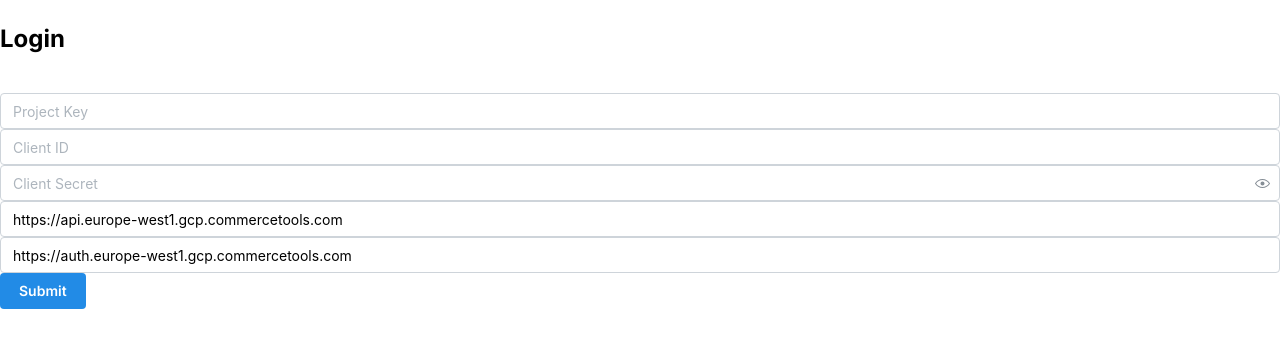
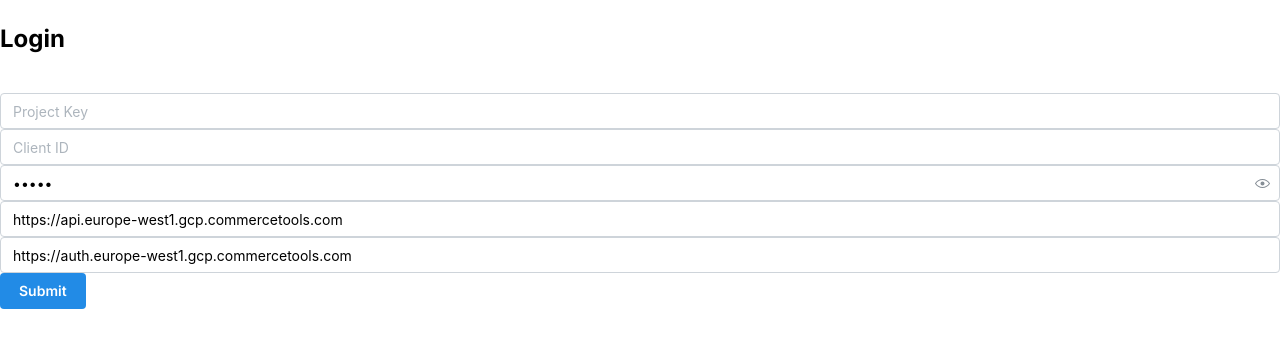
Before and after one commit to nivox/ct-storefront, a Next.js app: page / in a window 1280 px wide. Shown: the top 348 px of the page. Built offline with nearby package versions, Linux system fonts and the light colour scheme; no server answers.

Commit message:
Load from .env if available

```diff
--- /dev/null
+++ b/app/HomePage.tsx
@@ -0,0 +1,37 @@
+'use client';
+
+import App from "./App";
+import { useState } from "react";
+import { ProjectContext, ProjectDetails } from "./ProjectContext";
+import Login from "./Login";
+import { MantineProvider } from "@mantine/core";
+
+import '@mantine/core/styles.css';
+
+import { QueryClient, QueryClientProvider } from "@tanstack/react-query";
+
+const queryClient = new QueryClient()
+
+export interface EnvConfig {
+  projectKey?: string;
+  clientId?: string;
+  clientSecret?: string;
+  apiUrl?: string;
+  authUrl?: string;
+}
+
+export default function HomePage({ envConfig }: { envConfig: EnvConfig }) {
+  const [projectDetails, setProjectDetails] = useState<ProjectDetails | null>(null);
+
+  return (
+    <QueryClientProvider client={queryClient}>
+      <ProjectContext.Provider value={projectDetails}>
+        <MantineProvider>
+          <div className="app">
+            {projectDetails ? <App /> : <Login setProjectDetails={setProjectDetails} envConfig={envConfig} />}
+          </div>
+        </MantineProvider>
+      </ProjectContext.Provider>
+    </QueryClientProvider>
+  )
+}
--- a/app/Login.tsx
+++ b/app/Login.tsx
@@ -1,18 +1,23 @@
-import { useCallback, useState } from "react";
+import { useCallback, useEffect, useRef, useState } from "react";
 import { useCookies } from "react-cookie";
 import { apiEndpointDefault, authEndpointDefault, ProjectDetails } from "./ProjectContext";
 import commercetools, { getAccessToken } from "./CommercetoolsClient";
 import { ByProjectKeyRequestBuilder } from "@commercetools/platform-sdk";
 import { Button, PasswordInput, Stack, TextInput } from "@mantine/core";
+import { EnvConfig } from "./HomePage";
 
-export default function Login(props: { setProjectDetails: (details: ProjectDetails) => void }) {
-  const { setProjectDetails } = props;
+export default function Login(props: { setProjectDetails: (details: ProjectDetails) => void; envConfig: EnvConfig }) {
+  const { setProjectDetails, envConfig } = props;
   const [cookies, setCookies] = useCookies(["config"]);
-  const [projectKey, setProjectKey] = useState(cookies.config ? cookies.config.projectKey : "");
-  const [clientId, setClientId] = useState(cookies.config ? cookies.config.clientId : "");
-  const [clientSecret, setClientSecret] = useState(cookies.config ? cookies.config.clientSecret : "");
-  const [apiEndpoint, setApiEndpoint] = useState(cookies.config ? cookies.config.apiEndpoint : apiEndpointDefault);
-  const [authEndpoint, setAuthEndpoint] = useState(cookies.config ? cookies.config.authEndpoint : authEndpointDefault);
+
+  // Priority: cookies > env vars > defaults
+  const [projectKey, setProjectKey] = useState(cookies.config?.projectKey || envConfig.projectKey || "");
+  const [clientId, setClientId] = useState(cookies.config?.clientId || envConfig.clientId || "");
+  const [clientSecret, setClientSecret] = useState(cookies.config?.clientSecret || envConfig.clientSecret || "");
+  const [apiEndpoint, setApiEndpoint] = useState(cookies.config?.apiEndpoint || envConfig.apiUrl || apiEndpointDefault);
+  const [authEndpoint, setAuthEndpoint] = useState(cookies.config?.authEndpoint || envConfig.authUrl || authEndpointDefault);
+
+  const autoLoginAttempted = useRef(false);
 
   console.log(cookies.config);
 
@@ -33,6 +38,19 @@ export default function Login(props: { setProjectDetails: (details: ProjectDetai
     })
   }, [projectKey, clientId, clientSecret, apiEndpoint, authEndpoint, setProjectDetails, setCookies])
 
+  // Auto-login when all env variables are provided
+  useEffect(() => {
+    if (
+      !autoLoginAttempted.current &&
+      envConfig.projectKey &&
+      envConfig.clientId &&
+      envConfig.clientSecret
+    ) {
+      autoLoginAttempted.current = true;
+      login();
+    }
+  }, [envConfig, login]);
+
   return (
     <Stack>
       <h2>Login</h2>
--- a/app/page.tsx
+++ b/app/page.tsx
@@ -1,29 +1,13 @@
-'use client';
+import HomePage from "./HomePage";
 
-import App from "./App";
-import { useState } from "react";
-import { ProjectContext, ProjectDetails } from "./ProjectContext";
-import Login from "./Login";
-import { MantineProvider } from "@mantine/core";
+export default function Page() {
+  const envConfig = {
+    projectKey: process.env.CTP_PROJECT_KEY,
+    clientId: process.env.CTP_CLIENT_ID,
+    clientSecret: process.env.CTP_CLIENT_SECRET,
+    apiUrl: process.env.CTP_API_URL,
+    authUrl: process.env.CTP_AUTH_URL,
+  };
 
-import '@mantine/core/styles.css';
-
-import { QueryClient, QueryClientProvider } from "@tanstack/react-query";
-
-const queryClient = new QueryClient()
-
-export default function Home() {
-  const [projectDetails, setProjectDetails] = useState<ProjectDetails | null>(null);
-
-  return (
-    <QueryClientProvider client={queryClient}>
-      <ProjectContext.Provider value={projectDetails}>
-        <MantineProvider>
-          <div className="app">
-            {projectDetails ? <App /> : <Login setProjectDetails={setProjectDetails} />}
-          </div>
-        </MantineProvider>
-      </ProjectContext.Provider>
-    </QueryClientProvider>
-  )
+  return <HomePage envConfig={envConfig} />;
 }
```
Also changed, not shown: 1 other file (tests, documents, lock files or other folders).
